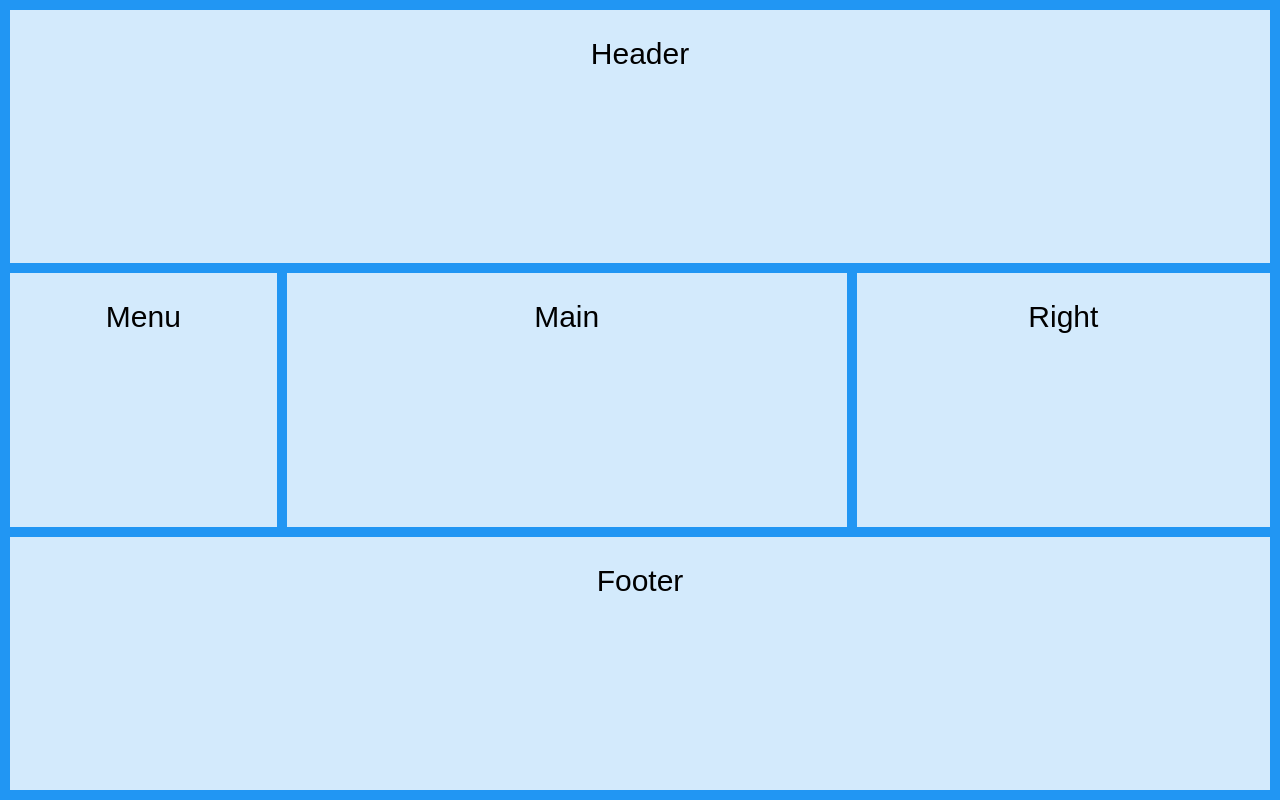
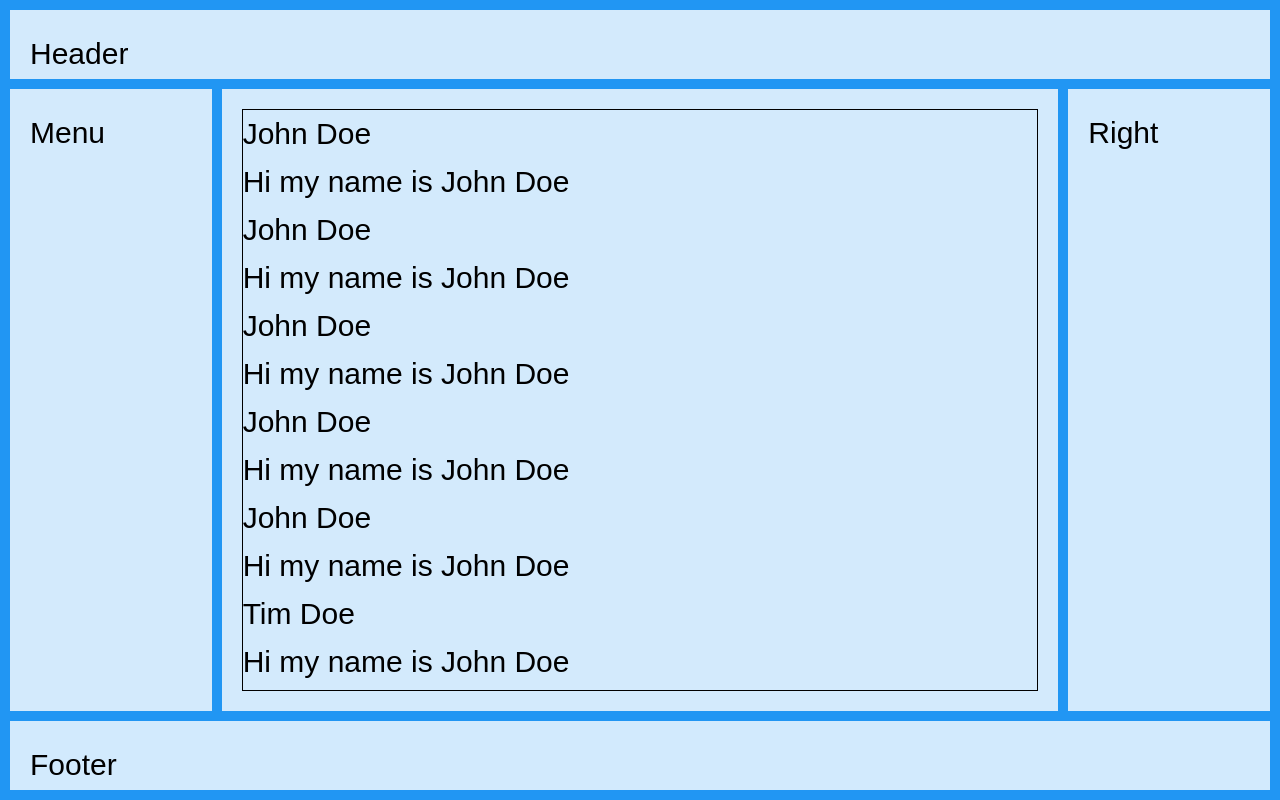
Before and after one commit to wpresti/chat-app, a React (Create React App) app: page / in a window 1280 px wide. Built offline with nearby package versions, Linux system fonts and the light colour scheme.

Commit message:
message list now displayed inside div and is scrollable

```diff
--- a/src/components/ChatGrid.js
+++ b/src/components/ChatGrid.js
@@ -1,4 +1,5 @@
 import React, { Component } from 'react';
+import MessageBox from './MessageBox';
 
 export class ChatGrid extends Component{
 
@@ -6,7 +7,7 @@ export class ChatGrid extends Component{
         return <div className="grid-container" style={gridContainer}>
                 <div className="header" style={Object.assign({}, header, gridElement)}>Header</div>
                 <div className="menu" style={Object.assign({}, menu, gridElement)}>Menu</div>
-                <div className="main" style={Object.assign({}, main, gridElement)}>Main</div>
+                <div className="main" style={Object.assign({}, main, gridElement)}><MessageBox></MessageBox></div>
                 <div className="right" style={Object.assign({}, right, gridElement)}>Right</div>
                 <div className="footer" style={Object.assign({}, footer, gridElement)}>Footer</div>
         </div>
@@ -23,18 +24,27 @@ const footer = {gridArea: "footer"}
 const gridContainer = {
     display: "grid",
     gridTemplateAreas: `'header header header header header header'
-    'menu main main main right right'
+    'menu main main main main right'
+    'menu main main main main right'
+    'menu main main main main right'
+    'menu main main main main right'
+    'menu main main main main right'
+    'menu main main main main right'
+    'menu main main main main right'
+    'menu main main main main right'
     'footer footer footer footer footer footer'`,
     gridGap: "10px",
     backgroundColor: "#2196F3",
     padding: "10px",
     width: "100vw",
-    height: "100vh"
+    height: "100vh",
+    gridTemplateRows: "minmax(0,1fr) minmax(0,1fr) minmax(0,1fr) minmax(0,1fr) minmax(0,1fr) minmax(0,1fr) minmax(0,1fr) minmax(0,1fr) minmax(0,1fr) minmax(0,1fr)",
+    gridTemplateColumns: "minmax(0,1fr) minmax(0,1fr) minmax(0,1fr) minmax(0,1fr) minmax(0,1fr) minmax(0,1fr)"
 }
 
 const gridElement = {
     backgroundColor: "rgba(255,255,255,0.8)",
-    textAlign: "center",
+    // textAlign: "center",
     padding: "20px",
-    fontSize: "30px"
+    fontSize: "30px",
 }
--- /dev/null
+++ b/src/components/MessageBox.js
@@ -0,0 +1,53 @@
+import React, { Component } from 'react'
+
+export class MessageBox extends Component {
+    state = {
+
+    }
+    //https://stackoverflow.com/questions/29793160/making-unordered-list-scrollable/29793235
+    render() {
+        return (
+            <div style={divContainer}>
+                <dl style={detailedList}>
+                    <dt>John Doe</dt>
+                    <dd>Hi my name is John Doe</dd>
+                    <dt>John Doe</dt>
+                    <dd>Hi my name is John Doe</dd>
+                    <dt>John Doe</dt>
+                    <dd>Hi my name is John Doe</dd>
+                    <dt>John Doe</dt>
+                    <dd>Hi my name is John Doe</dd>
+                    <dt>John Doe</dt>
+                    <dd>Hi my name is John Doe</dd>
+                    <dt>Tim Doe</dt>
+                    <dd>Hi my name is John Doe</dd>
+                    <dt>Tim Doe</dt>
+                    <dd>Hi my name is John Doe</dd>
+                    <dt>Tim Doe</dt>
+                    <dd>Hi my name is John Doe</dd>
+                    <dt>Tim Doe</dt>
+                    <dd>Hi my name is John Doe</dd>
+                </dl>
+            </div>
+        )
+    }
+}
+
+export default MessageBox
+
+const divContainer = {
+    border: "1px solid #000",
+    width: "100%",
+    height: "100%",
+    overflow: "hidden",
+    overflowY: "scroll"
+
+}
+
+const detailedList = {
+    listStyle: "none",
+    width: "100%",
+    height: "100%",
+
+
+}
```
